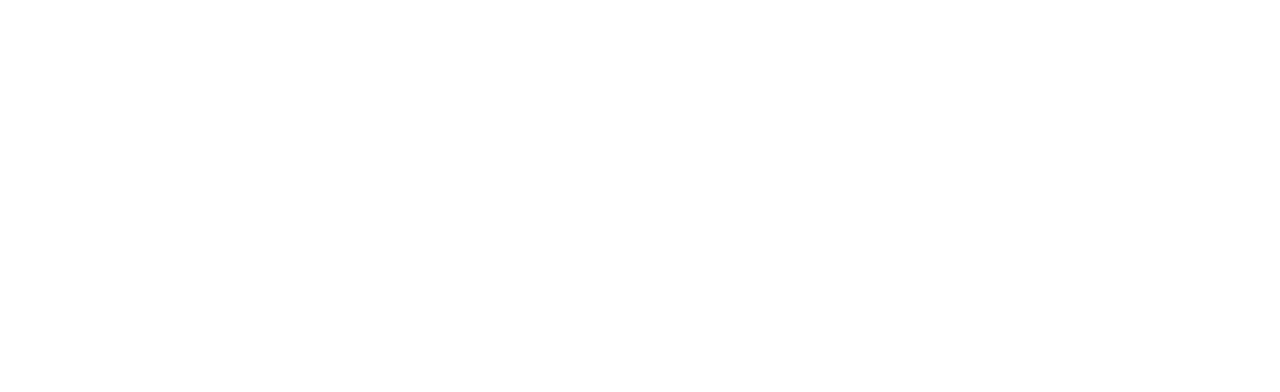
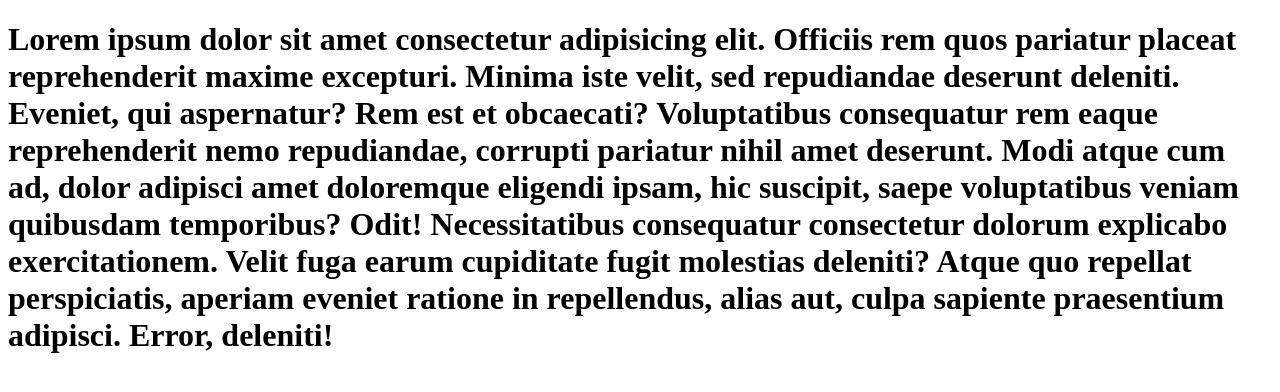
Before and after one commit to rirefat/firstRepo, a plain HTML site: page index.html in a window 1280 px wide. Drawn offline with Linux system fonts and the light colour scheme.

Commit message:
third commit

```diff
--- a/index.html
+++ b/index.html
@@ -7,6 +7,8 @@
     <title>My First Repo</title>
 </head>
 <body>
-
+    <h1>Lorem ipsum dolor sit amet consectetur adipisicing elit. Officiis rem quos pariatur placeat reprehenderit maxime excepturi. Minima iste velit, sed repudiandae deserunt deleniti. Eveniet, qui aspernatur? Rem est et obcaecati?
+    Voluptatibus consequatur rem eaque reprehenderit nemo repudiandae, corrupti pariatur nihil amet deserunt. Modi atque cum ad, dolor adipisci amet doloremque eligendi ipsam, hic suscipit, saepe voluptatibus veniam quibusdam temporibus? Odit!
+    Necessitatibus consequatur consectetur dolorum explicabo exercitationem. Velit fuga earum cupiditate fugit molestias deleniti? Atque quo repellat perspiciatis, aperiam eveniet ratione in repellendus, alias aut, culpa sapiente praesentium adipisci. Error, deleniti!</h1>
 </body>
 </html>
```
